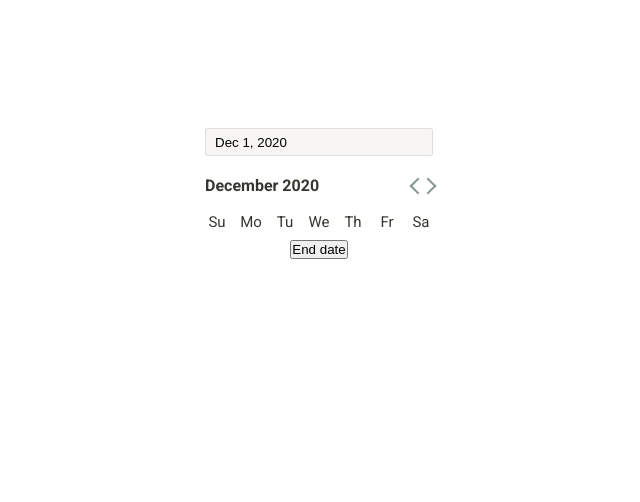
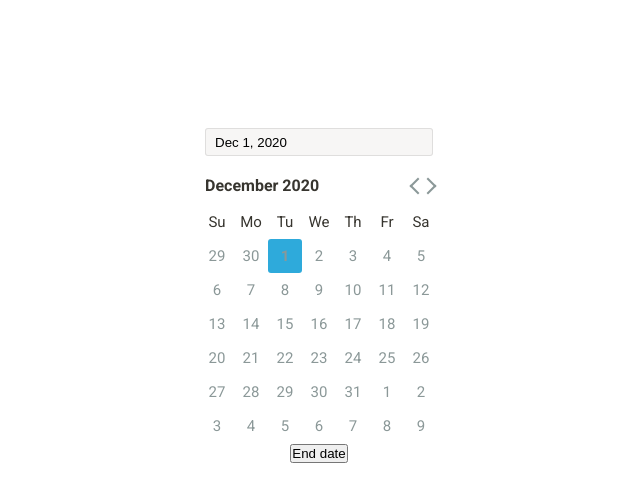
Before and after one commit to BeauJohn/react-calendar, a React (Create React App) app: page / in a window 1280 px wide. Shown: the top 502 px of the page, without its empty margins (321-961 px from the left). Built offline with nearby package versions, Linux system fonts and the light colour scheme.

Commit message:
created switch and set logic accordingly

```diff
--- a/src/App.js
+++ b/src/App.js
@@ -8,8 +8,6 @@ function App() {
    const [startDate, setStartDate] = useState(new Date())
    const [endDate, setEndDate] = useState(null)
    const [range, setRange] = useState(false)
-   /*    const [innerBound, setInnerBound] = useState(false)
-   const [outerBound, setOuterBound] = useState(false) */
 
    const handleChange = (dates) => {
       const [start, end] = dates
--- a/src/components/datePicker/DatePicker.js
+++ b/src/components/datePicker/DatePicker.js
@@ -7,14 +7,27 @@ import '../../style/datePicker.scss'
 function Datepicker(props) {
    const { startDate, rangeSelection } = props
    const [activeMonth, setActiveMonth] = useState(startDate)
-   const [innerActive, setInnerActive] = useState(false)
-   const [outerActive, setOuterActive] = useState(false)
+   const [activeBound, setActiveBound] = useState({
+      inner: false,
+      outer: false
+   })
 
    useEffect(() => {
       setActiveMonth(startDate)
-      if (rangeSelection) setInnerActive(true)
-      else setInnerActive(false)
+      if (rangeSelection)
+         setActiveBound((activeBound) => ({ ...activeBound, outer: true }))
+      else setActiveBound({ inner: false, outer: false })
    }, [startDate, rangeSelection])
+
+   const updateActiveBound = (value) => {
+      if (value === 'inner') setActiveBound({ inner: true, outer: false })
+      if (value === 'outer') setActiveBound({ inner: false, outer: true })
+      if (value === 'switch')
+         setActiveBound((currentState) => ({
+            inner: !currentState.inner,
+            outer: !currentState.outer
+         }))
+   }
 
    return (
       <div className="datePicker">
@@ -23,11 +36,13 @@ function Datepicker(props) {
             activeMonth={activeMonth}
          />
          <Weekdays />
-         {/* <Month
+         <Month
             activeMonth={activeMonth}
             setOuterMonth={(date) => setActiveMonth(date)}
+            activeBound={activeBound}
+            updateActiveBound={updateActiveBound}
             {...props}
-         /> */}
+         />
       </div>
    )
 }
--- a/src/components/datePicker/Day.js
+++ b/src/components/datePicker/Day.js
@@ -1,12 +1,5 @@
 import React from 'react'
-import {
-   isBeforeDate,
-   isAfterDate,
-   isWithinRange,
-   isSameDay,
-   isSameMonth,
-   setClasses
-} from '../_utils'
+import { isWithinRange, isSameDay, isSameMonth, setClasses } from '../_utils'
 
 function Day(props) {
    const { date } = props.day
@@ -47,14 +40,14 @@ function Day(props) {
       return today && inRange
    }
 
-   const range = (params) => {
+   const range = () => {
       const { day, startDate, endDate } = props
       const { date } = day
       const inRange = isWithinRange(date, startDate, endDate)
       return inRange
    }
 
-   const isOtherMonth = (params) => {
+   const isOtherMonth = () => {
       const { day } = props
       const { activeMonth } = day
       return !activeMonth
@@ -74,40 +67,50 @@ function Day(props) {
       return setClasses(classes)
    }
 
-   /* const getPickedDates = (date, rangeSelection) => {
+   const isInactiveBound = (pickedDate) => {
+      const { startDate, endDate, activeBound } = props
+      const { inner, outer } = activeBound
+      const isStartDay = isSameDay(pickedDate, startDate)
+      const isEndDay = isSameDay(pickedDate, endDate)
+      if (inner && isEndDay) return true
+      if (outer && isStartDay) return true
+      return false
+   }
+
+   const handleClick = (pickedDate) => {
+      const {
+         activeMonth,
+         activeBound,
+         rangeSelection,
+         atChange,
+         setOuterMonth,
+         startDate,
+         endDate,
+         updateActiveBound
+      } = props
+      const { inner, outer } = activeBound
+      const outOfBoundsMonth = !isSameMonth(pickedDate, activeMonth)
+
       if (rangeSelection) {
-         //check for same day, or inner or outer
-         // switch if neccesary
-         // depending on active state return new array
+         let dates = []
+         const switchActiveBound = isInactiveBound(pickedDate)
 
-      } else if (!rangeSelection) {
-         return date
+         if (switchActiveBound) {
+            updateActiveBound('switch')
+         } else if (inner) {
+            if (pickedDate > endDate) dates = [endDate, pickedDate]
+            else dates = [pickedDate, endDate]
+         } else if (outer) {
+            if (pickedDate < startDate) dates = [pickedDate, startDate]
+            else dates = [startDate, pickedDate]
+         }
+         atChange(dates)
+      } else {
+         atChange(pickedDate)
       }
-   } */
 
-   /* const handleClick = (pickedDate) => {
-      const outOfBoundsMonth = !isSameMonth(pickedDate, activeMonth)
-      const dates = getPickedDates(pickedDate, rangeSelection)
-      /*if (outOfBoundsMonth) setOuterMonth(pickedDate)
-      atChange(dates)
-          let dates = []
-         const isBeforeStart = isBeforeDate(pickedDate, startDate)
-         const isAfterEnd = isAfterDate(pickedDate, endDate)
-         const isBetweenStartAndEnd = isWithinRange(
-            pickedDate,
-            startDate,
-            endDate
-         )
-
-         if (isBeforeStart) {
-            dates = [pickedDate, endDate]
-         } else if (isBetweenStartAndEnd) {
-            dates = [startDate, pickedDate]
-         } else if (isAfterEnd) {
-            dates = [startDate, pickedDate]
-         }
-      }
-   }  */
+      if (outOfBoundsMonth) setOuterMonth(pickedDate)
+   }
 
    return (
       <div className={getClasses()} onClick={() => handleClick(date)}>
```
